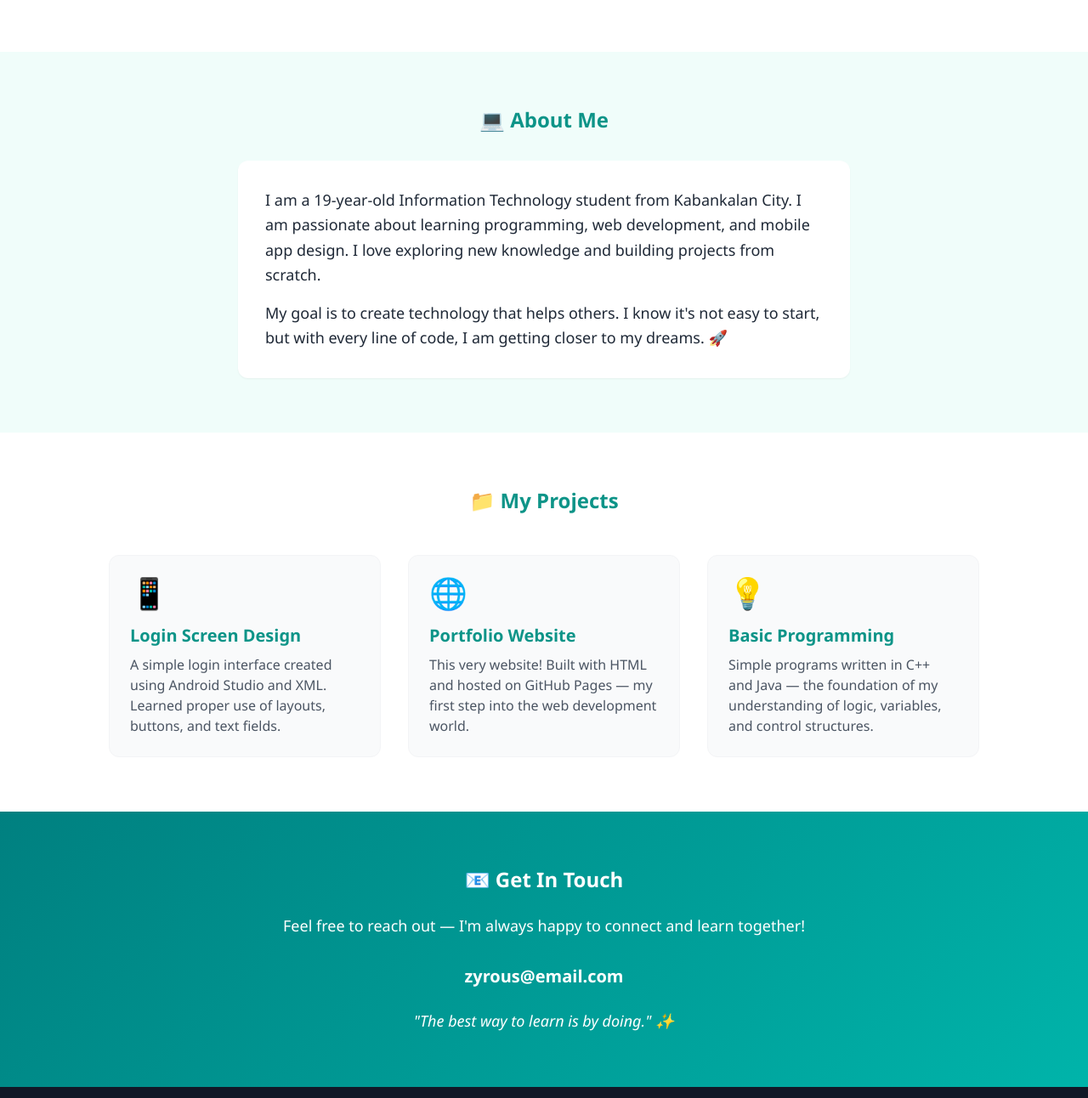
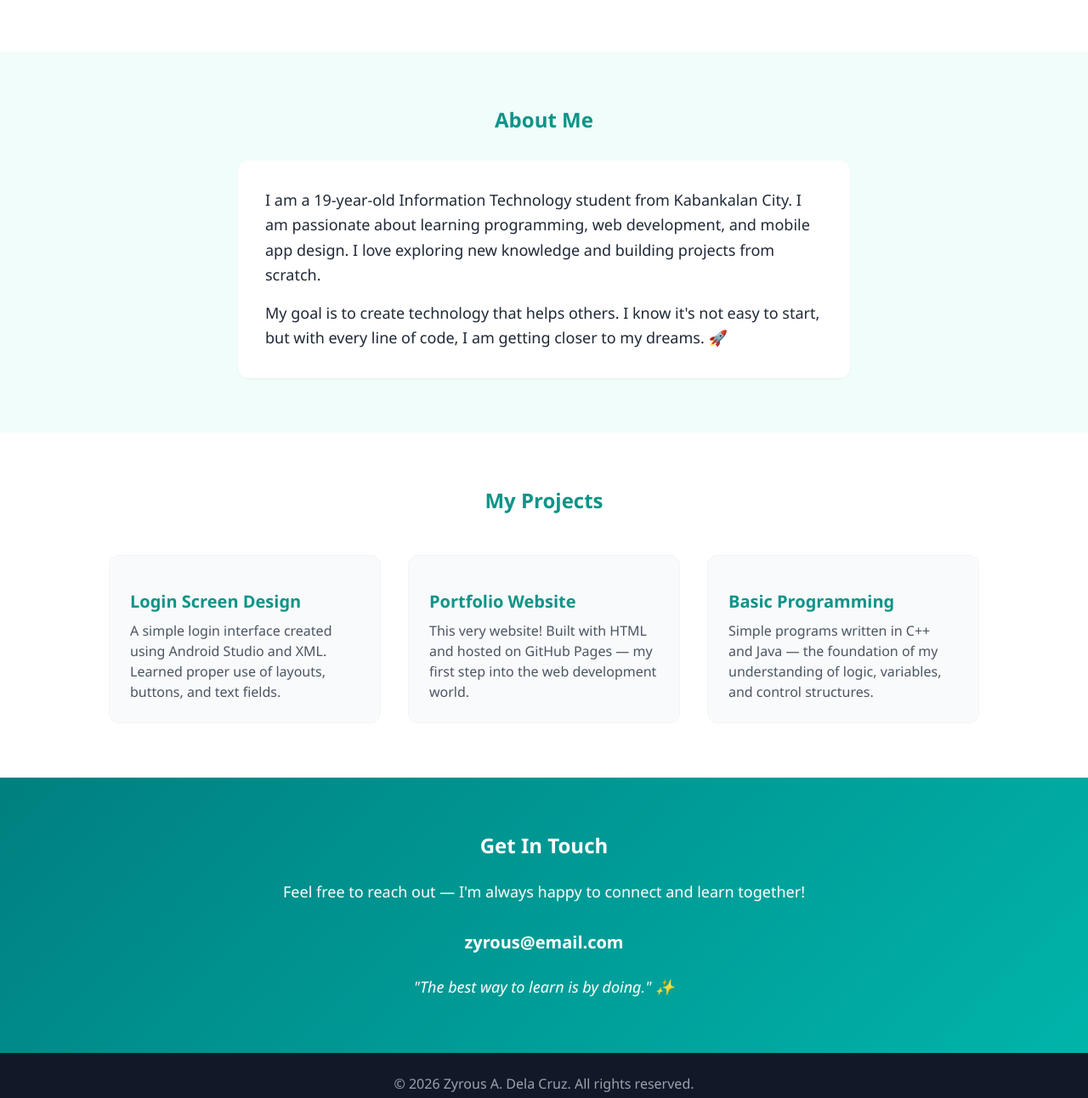
Before and after one commit to zyrousdelacruz33-arch/inggo-github.io, a plain HTML site: page index.html in a window 1280 px wide. Shown: the part 781-2073 px from the top of the page at 85% size. Drawn offline with nearby package versions, Linux system fonts and the light colour scheme.

Commit message:
Update index.html

```diff
--- a/index.html
+++ b/index.html
@@ -32,11 +32,11 @@
 </head>
 <body class="bg-gray-50 text-gray-800">
 
-    <!-- Header Section -->
+
     <header class="gradient-bg text-white py-16">
         <div class="container mx-auto px-6 text-center">
             <!-- 📸 PALITAN ANG 'YOUR_FILENAME.jpg' NG PANGALAN NG PICTURE MO -->
-            <img src="inggo.jpg" alt="Zyrous A. Dela Cruz" class="profile-img mx-auto mb-6">
+            <img src="profile.jpeg" alt="Zyrous A. Dela Cruz" class="profile-img mx-auto mb-6">
 
             <h1 class="text-4xl font-bold mb-2">Zyrous A. Dela Cruz</h1>
             <p class="text-xl opacity-90">Aspiring IT Student • Future Developer</p>
@@ -47,7 +47,7 @@
         </div>
     </header>
 
-    <!-- Personal Info Section -->
+
     <section class="py-16 bg-white">
         <div class="container mx-auto px-6 max-w-2xl">
             <h2 class="text-2xl font-bold text-center mb-8 text-teal-600">📋 Personal Information</h2>
@@ -59,10 +59,10 @@
         </div>
     </section>
 
-    <!-- About Me Section -->
+
     <section id="about" class="py-16 bg-teal-50">
         <div class="container mx-auto px-6 max-w-3xl">
-            <h2 class="text-2xl font-bold text-center mb-8 text-teal-600">💻 About Me</h2>
+            <h2 class="text-2xl font-bold text-center mb-8 text-teal-600">About Me</h2>
             <div class="bg-white rounded-xl p-8 shadow-sm">
                 <p class="text-lg leading-relaxed mb-4">
                     I am a 19-year-old Information Technology student from Kabankalan City. I am passionate about learning programming, web development, and mobile app design. I love exploring new knowledge and building projects from scratch.
@@ -74,29 +74,29 @@
         </div>
     </section>
 
-    <!-- Projects Section -->
+
     <section id="projects" class="py-16 bg-white">
         <div class="container mx-auto px-6">
-            <h2 class="text-2xl font-bold text-center mb-12 text-teal-600">📁 My Projects</h2>
+            <h2 class="text-2xl font-bold text-center mb-12 text-teal-600">My Projects</h2>
 
             <div class="grid md:grid-cols-3 gap-8 max-w-5xl mx-auto">
-                <!-- Project 1 -->
+
                 <div class="bg-gray-50 rounded-xl p-6 card-hover border border-gray-100">
-                    <div class="text-4xl mb-4">📱</div>
+                    <div class="text-4xl mb-4"></div>
                     <h3 class="text-xl font-bold mb-2 text-teal-600">Login Screen Design</h3>
                     <p class="text-gray-600">A simple login interface created using Android Studio and XML. Learned proper use of layouts, buttons, and text fields.</p>
                 </div>
 
-                <!-- Project 2 -->
+
                 <div class="bg-gray-50 rounded-xl p-6 card-hover border border-gray-100">
-                    <div class="text-4xl mb-4">🌐</div>
+                    <div class="text-4xl mb-4"></div>
                     <h3 class="text-xl font-bold mb-2 text-teal-600">Portfolio Website</h3>
                     <p class="text-gray-600">This very website! Built with HTML and hosted on GitHub Pages — my first step into the web development world.</p>
                 </div>
 
-                <!-- Project 3 -->
+
                 <div class="bg-gray-50 rounded-xl p-6 card-hover border border-gray-100">
-                    <div class="text-4xl mb-4">💡</div>
+                    <div class="text-4xl mb-4"></div>
                     <h3 class="text-xl font-bold mb-2 text-teal-600">Basic Programming</h3>
                     <p class="text-gray-600">Simple programs written in C++ and Java — the foundation of my understanding of logic, variables, and control structures.</p>
                 </div>
@@ -104,10 +104,10 @@
         </div>
     </section>
 
-    <!-- Contact Section -->
+
     <section class="py-16 gradient-bg text-white">
         <div class="container mx-auto px-6 text-center max-w-2xl">
-            <h2 class="text-2xl font-bold mb-6">📧 Get In Touch</h2>
+            <h2 class="text-2xl font-bold mb-6">Get In Touch</h2>
             <p class="text-lg mb-8">Feel free to reach out — I'm always happy to connect and learn together!</p>
             <p class="text-xl font-semibold mb-6">zyrous@email.com</p>
             <p class="italic text-lg">"The best way to learn is by doing." ✨</p>
```
